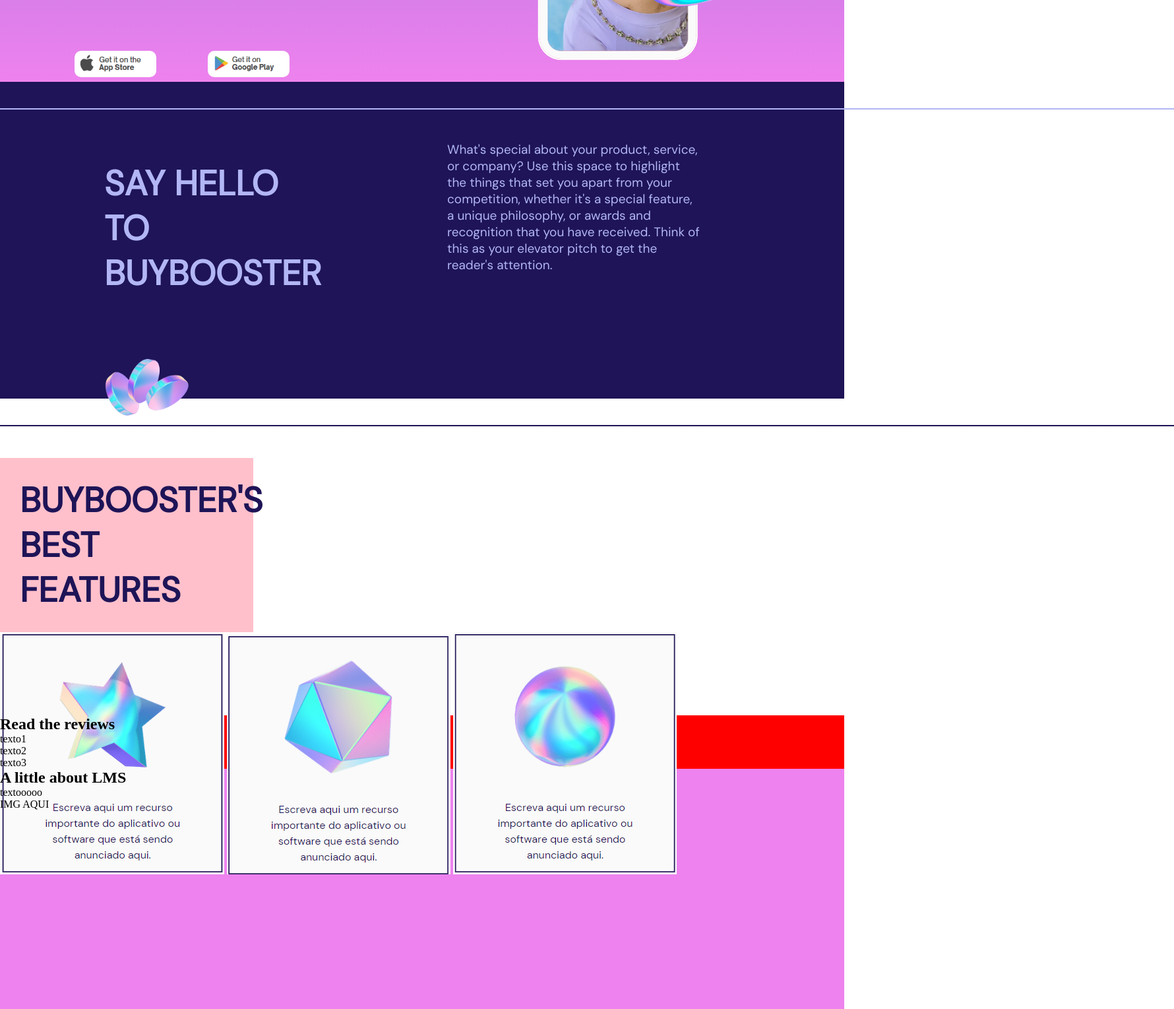
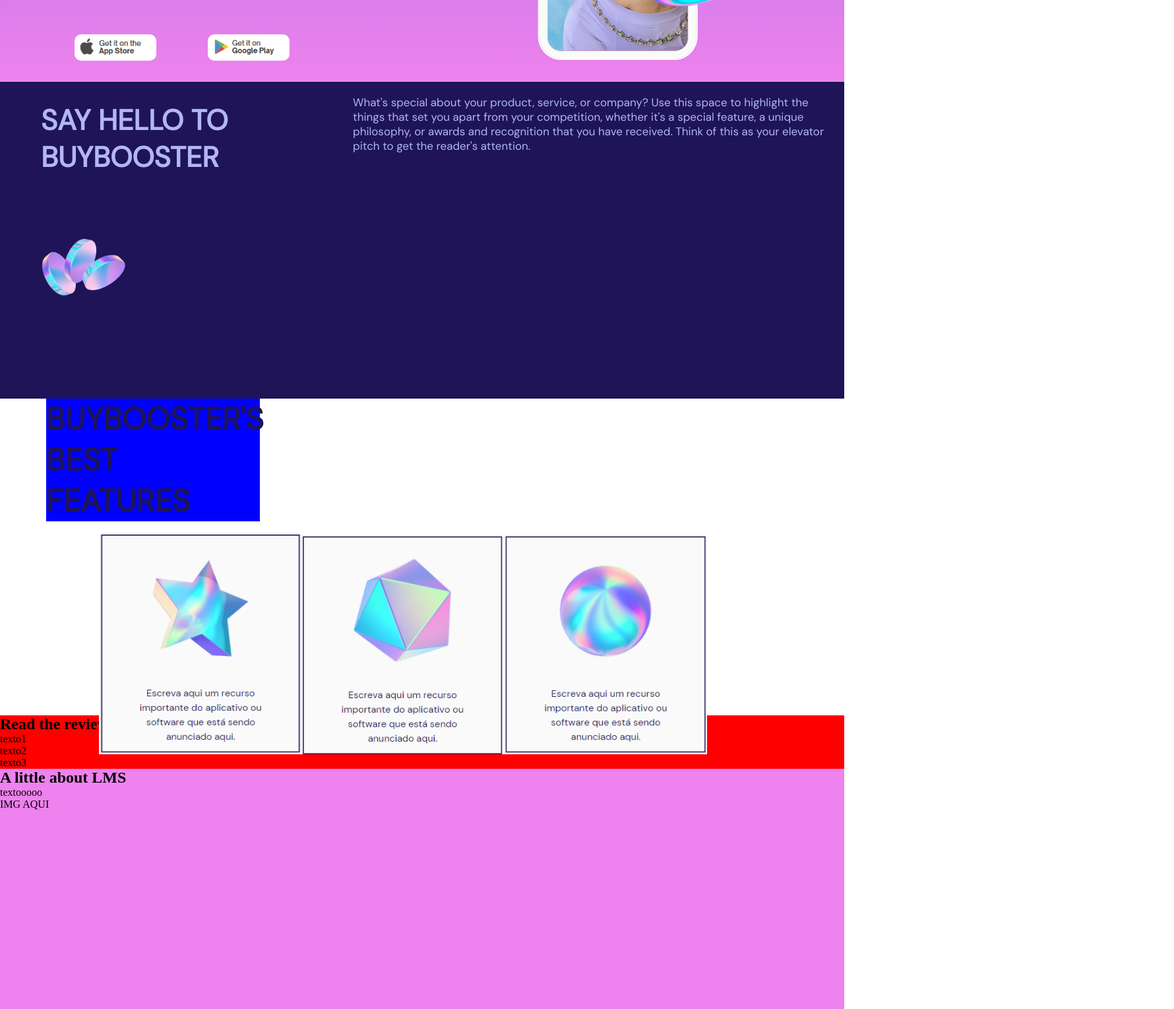
Before and after one commit to carinesilveira/wwwebSite, a plain HTML site: page index.html in a window 1280 px wide. Shown: the part 440-1969 px from the top of the page at 66% size, 1780 px wide, since content can reach past the window. Drawn offline with Linux system fonts and the light colour scheme; a web font is replaced by a local one.

Commit message:
third section

```diff
--- a/css/media.css
+++ b/css/media.css
@@ -1,31 +1,94 @@
-@media (min-width: 700px)and (max-width: 1900px){
-    .first p{
+@media (min-width: 700px)and (max-width: 1900px) {
+    .first p {
         font-size: 17px;
         width: 85%;
     }
-    .first h1{
+
+    .first h1 {
         font-size: 47px;
         width: 89%;
     }
-    .imagens{
-        padding-top: 150px;
+
+    .imagens {
+        padding-top: 100px;
         width: 85%;
     }
-    .img-app-store, .img-google-play{
+
+    .img-app-store,
+    .img-google-play {
         width: 38%;
     }
 
+    .linha {
+        display: none;
+    }
+
+    .sobre {
+        padding: 20px;
+        position: relative;
+        left: 35px;
+        width: 60%;
+        height: 30vh;
+        font-size: 17px;
+    }
+
+    .second h1 {
+        font-size: 43px;
+        width: 89%;
+    }
+    .third h1{
+        background-color: blue;
+        font-size: 47px;
+        position: relative;
+        top: 30px;
+        right: 160px;
+    }
+    .img-estrela,.img-hexa,.img-bola{
+      width: 40%;
+      position: relative;
+      right: 200px;
+      top: 55px;
+    }
 }
 
-@media (max-width: 699px){
-    .first p{
+@media (max-width: 699px) {
+    .first p {
         font-size: 15px;
+        padding: 20px;
     }
-    .first h1{
+
+    .first h1 {
+        font-size: 40px;
+        width: 85%;
+        padding: 20px;
+    }
+
+    .imagens {
+        display: none;
+    }
+
+    .first h1 {
         font-size: 40px;
         width: 85%;
     }
-   .imagens{
-    display: none;
-   }
+
+    .linha {
+        display: none;
+    }
+
+    .sobre {
+        padding: 20px;
+        position: relative;
+        left: 40px;
+        top: 60px;
+        width: 60%;
+        height: 30vh;
+        font-size: 17px;
+    }
+
+    .second h1 {
+        font-size: 35px;
+        width: 90%;
+        height: 30vh;
+    }
 }
--- a/css/style.css
+++ b/css/style.css
@@ -96,10 +96,18 @@
     font-family: 'DM Sans', sans-serif;
     font-size: 35px;
     padding: 30px;
-    background-color: pink;
+    position: relative;
+    bottom: 60px;
+    left: 200px;
 }
 
 .imagens-tres{
+    width: 60%;
+    display: flex;
+    justify-content: space-between;
+    position: relative;
+    left: 350px;
+    bottom: 95px;
     /* background-color: black;
     display: flex;
     width: 85%;
```
